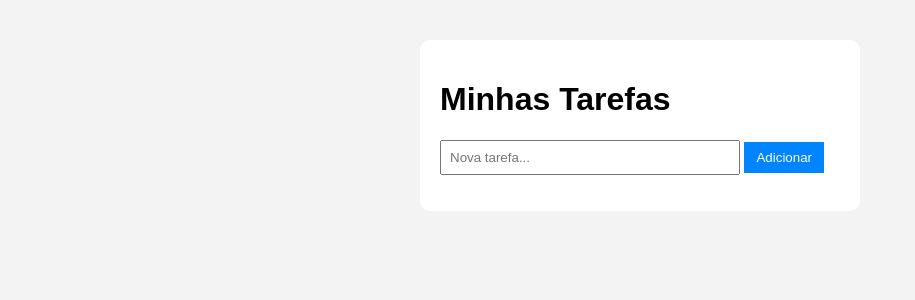
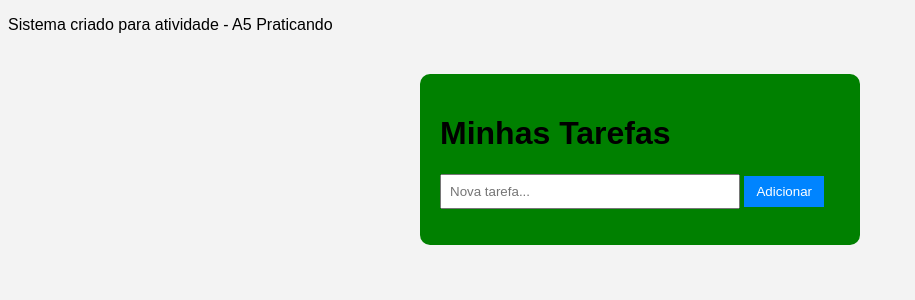
Before and after one commit to Ricardoo-Vieira/sistema_prat, a Flask app: page / in a window 1280 px wide. Shown: the top 300 px of the page, without its empty margins (0-915 px from the left). Run offline with Flask 3, Linux system fonts and the light colour scheme.

Commit message:
Alterações da iteracao2

```diff
--- a/static/style.css
+++ b/static/style.css
@@ -6,7 +6,7 @@ body {
 .container {
     width: 400px;
     margin: 40px auto;
-    background: white;
+    background: green;
     padding: 20px;
     border-radius: 10px;
 }
--- a/templates/index.html
+++ b/templates/index.html
@@ -2,6 +2,7 @@
 <html>
 <head>
     <title>Mini Sistema de Tarefas</title>
+    <p>Sistema criado para atividade - A5 Praticando</p>
     <link rel="stylesheet" href="/static/style.css">
 </head>
 <body>
```
